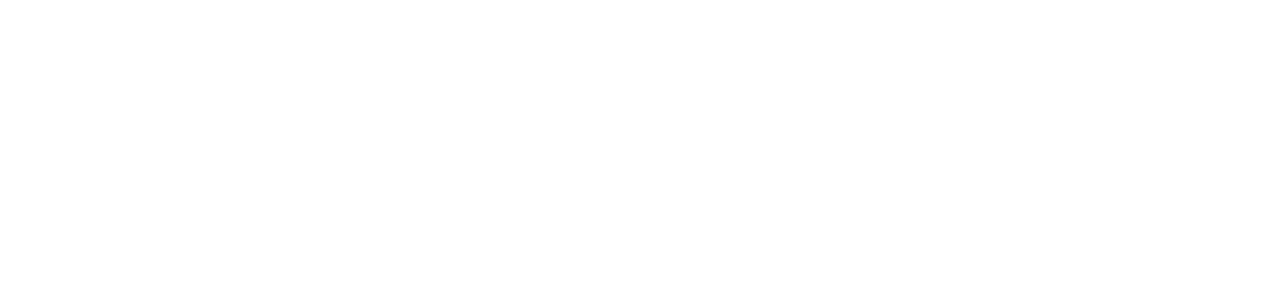
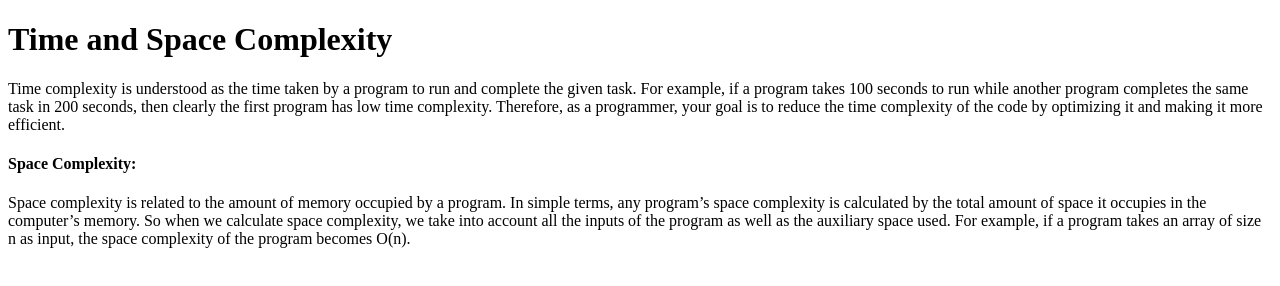
Before and after one commit to acciojob/time-and-space-complexity-akshita-gupta-1995, a website: page main.html in a window 1280 px wide. Drawn offline with Linux system fonts and the light colour scheme.

Commit message:
created a submission

```diff
--- a/main.html
+++ b/main.html
@@ -7,6 +7,16 @@
 </head>
 
 <body>
+	<h1>Time and Space Complexity</h1>
+	<div>
+		<p>Time complexity is understood as the time taken by a program to run and complete the given task. For example, if a program takes 100 seconds to run while another program completes the same task in 200 seconds, then clearly the first program has low time complexity. Therefore, as a programmer, your goal is to reduce the time complexity of the code by optimizing it and making it more efficient.</p>
+	</div>
+	<div>
+		<p>
+		<h4>Space Complexity: </h4>
+			Space complexity is related to the amount of memory occupied by a program. In simple terms, any program’s space complexity is calculated by the total amount of space it occupies in the computer’s memory. So when we calculate space complexity, we take into account all the inputs of the program as well as the auxiliary space used. For example, if a program takes an array of size n as input, the space complexity of the program becomes O(n).
+		</p>
+	</div>
 	<!-- the entire body must be written by student -->
     <script type="text/javascript" src="./script.js">
 </script>
```
